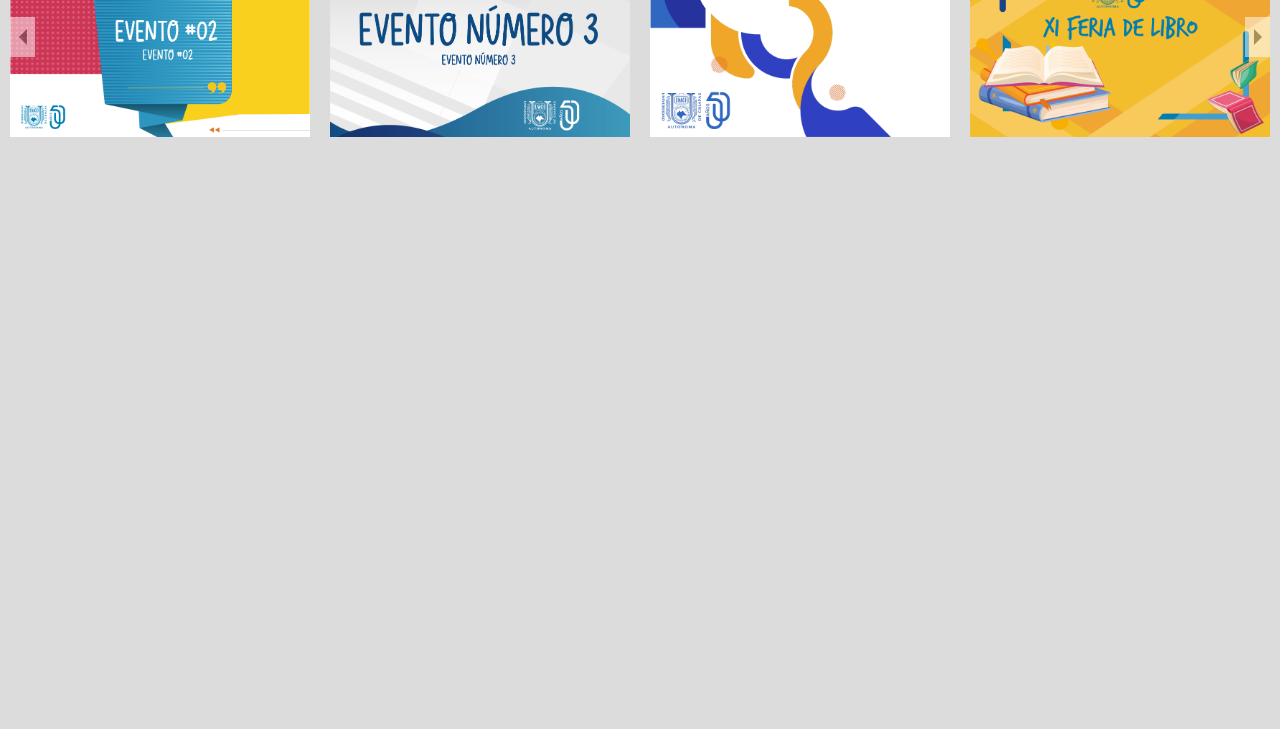
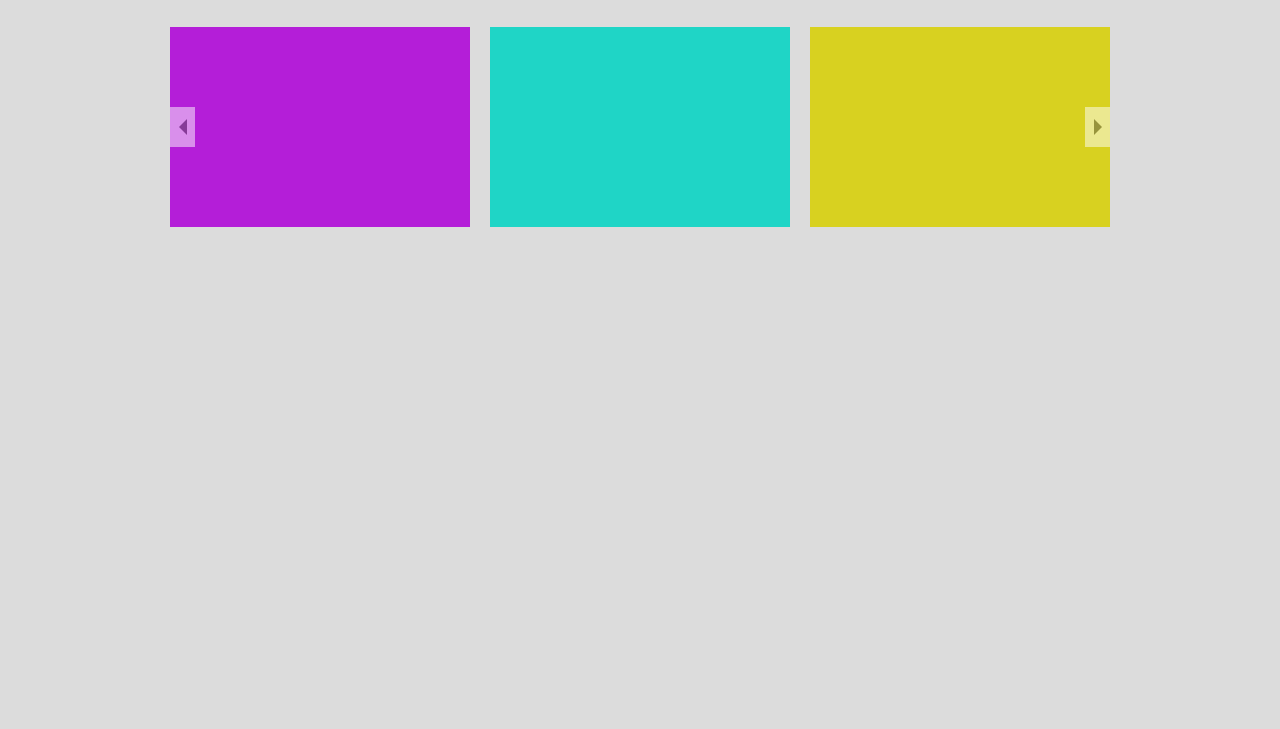
Before and after one commit to hectorcoellomx/simpleslider, a plain HTML site: page index.html in a window 1280 px wide. Shown: the part 71-800 px from the top of the page. Drawn offline with Linux system fonts and the light colour scheme.

Commit message:
Examples

```diff
--- a/index.html
+++ b/index.html
@@ -8,16 +8,16 @@
 </head>
 <body style="background-color: gainsboro;">
 
+    <div style="border-bottom: 1px solid gray; color: #444; margin-bottom: 30px;"><h2>Simple Slider</h2></div>
+
     <div id="sslider">
         <span class="btn-slider btn-slider-left" onclick="slider.move('l')"></span>
         <ul>
-            <li><img src="./img/flayer1.png" alt="" style="width: 100%;"></li>
-            <li><img src="./img/flayer2.png" alt="" style="width: 100%;"></li>
-            <li><img src="./img/flayer3.png" alt="" style="width: 100%;"></li>
-            <li><img src="./img/flayer4.png" alt="" style="width: 100%;"></li>
-            <li><img src="./img/flayer4.png" alt="" style="width: 100%;"></li>
-            <li><img src="./img/flayer4.png" alt="" style="width: 100%;"></li>
-            <li><img src="./img/flayer4.png" alt="" style="width: 100%;"></li>
+            <li><img src="./img/1.jpg" alt="" style="width: 100%;"></li>
+            <li><img src="./img/2.jpg" alt="" style="width: 100%;"></li>
+            <li><img src="./img/3.jpg" alt="" style="width: 100%;"></li>
+            <li><img src="./img/4.jpg" alt="" style="width: 100%;"></li>
+            <li><img src="./img/5.jpg" alt="" style="width: 100%;"></li>
         </ul>
         <span class="btn-slider btn-slider-right" onclick="slider.move('r')"></span>
     </div>
@@ -30,7 +30,7 @@
             itemWidth: 300,
             itemHeight: 200,
             margin: 10,
-            maxView: 4
+            maxView: 3
         });
     </script>
 
```
Also changed, not shown: img/1.jpg (added), img/2.jpg (added), img/3.jpg (added), img/4.jpg (added), img/5.jpg (added), img/flayer1.png (deleted), img/flayer2.png (deleted), img/flayer3.png (deleted), img/flayer4.png (deleted), 1 other file.
